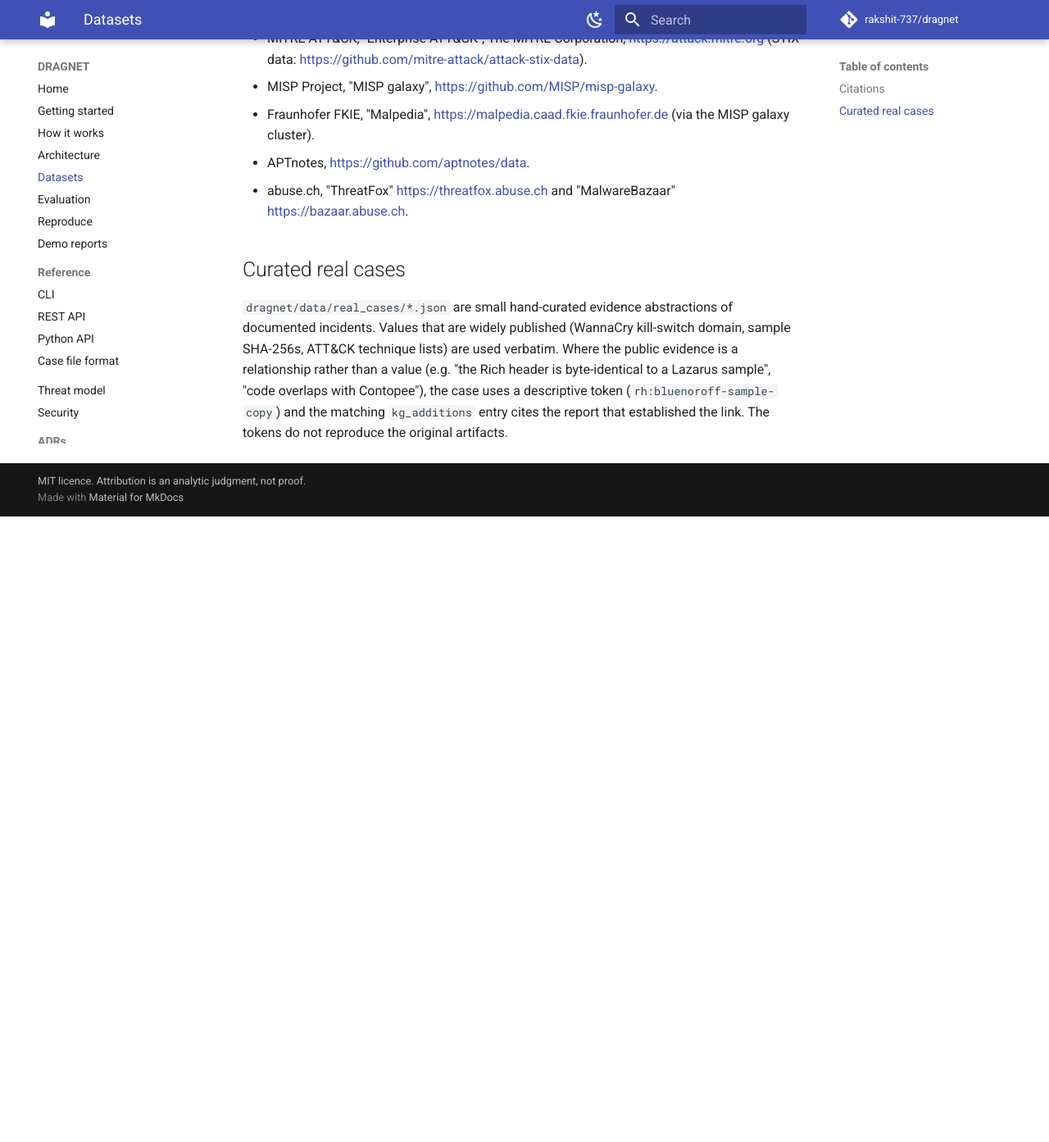
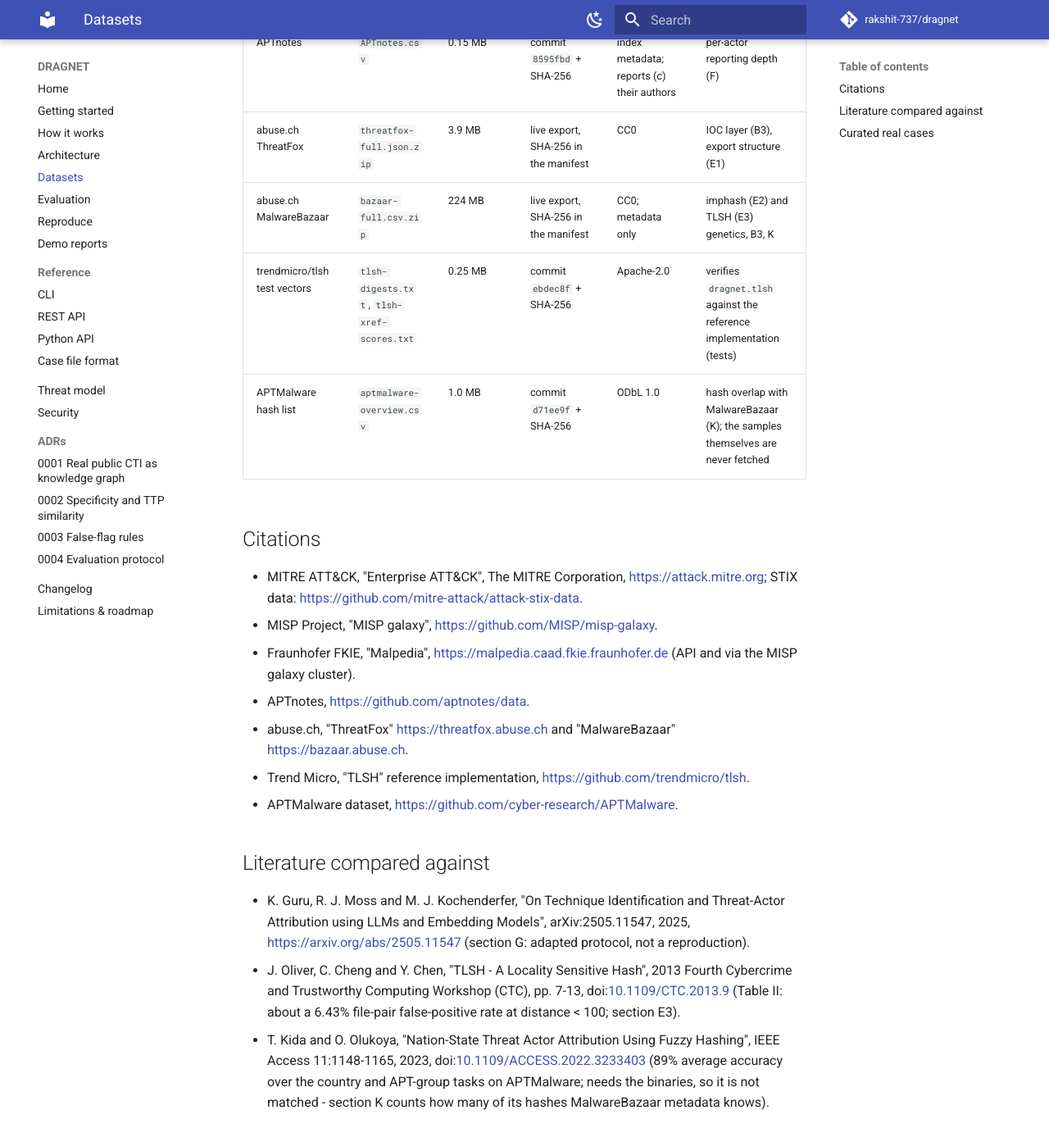
Before and after one commit to rakshit-737/dragnet, an MkDocs documentation site: the page built from docs/datasets.md, in a window 1280 px wide and 1400 px high, scrolled down 1155 px. Shown: the top 1393 px of the window at 82% size. Built offline with MkDocs 1.6.1 and Material for MkDocs 9.7.7, drawn with Linux system fonts in a browser that asks for light colours; comment, search, counter and statistics services are not loaded; before the commit the page ends 1785 px from its top, so only the background shows below that; some of the changed text lies outside the part shown.

Commit message:
docs(datasets): every downloaded source, sizes from the manifest, full literature references
Adds ATT&CK 12.1-18.1, ICS/Mobile 19.2, the Malpedia API, the TLSH test vectors and the
APTMalware hash list to the table, and full references with DOIs for Guru et al.
(arXiv:2505.11547), Oliver, Cheng & Chen (TLSH, CTC 2013, doi:10.1109/CTC.2013.9) and
Kida & Olukoya (IEEE Access 2023, doi:10.1109/ACCESS.2022.3233403; 89% is the average
accuracy over the country and APT-group tasks).

Co-Authored-By: Claude <noreply@anthropic.com>

```diff
--- a/docs/datasets.md
+++ b/docs/datasets.md
@@ -2,27 +2,48 @@
 
 All data is public threat-intelligence *metadata*. No malware sample is downloaded, stored or executed.
 Files land in `$DRAGNET_DATA` (default `../../datasets/dragnet` next to the repo, else `data/raw/`),
-never in git. `python scripts/download_data.py` fetches everything and writes `$DRAGNET_DATA/MANIFEST.json`
-(SHA-256, size, retrieval time). The committed `data/MANIFEST.json` records the exact snapshot the
-committed results were produced from; it is only updated when `--record` is passed.
+never in git. `python scripts/download_data.py` fetches everything (about 640 MB, the byte total of
+`data/MANIFEST.json`) and writes `$DRAGNET_DATA/MANIFEST.json` (SHA-256, size, retrieval time). The
+committed `data/MANIFEST.json` records the exact snapshot the committed results were produced from.
 
-| Source | File | Size | Version / pin | Licence / terms | Used for |
+| Source | File(s) | Size | Version / pin | Licence / terms | Used for |
 |---|---|---|---|---|---|
-| MITRE ATT&CK Enterprise | `enterprise-attack-19.2.json` | 54 MB | v19.2 | ATT&CK Terms of Use (royalty-free, attribution required) | actor profiles, campaigns, software, ground truth (A1, A3, C, D) |
-| MITRE ATT&CK Enterprise | `enterprise-attack-10.1.json` | 31 MB | v10.1 (Nov 2021) | as above | temporal hold-out profiles (A2) |
-| MISP galaxy threat-actor | `misp-threat-actor.json` | 1.4 MB | commit `e9e867f` | CC0 / BSD-2-Clause | aliases, suspected sponsor state |
-| MISP galaxy malpedia | `misp-malpedia.json` | 3.8 MB | commit `e9e867f` | CC BY-NC-SA 3.0 (Malpedia) | family synonym resolution |
-| APTnotes | `APTnotes.csv` | 0.15 MB | commit `8595fbd` | index metadata; reports (c) their authors | per-actor reporting depth (F) |
-| abuse.ch ThreatFox | `threatfox-full.json.zip` | 3.8 MB | live export (see manifest) | CC0 | IOC layer, IOC shelf-life (E1) |
-| abuse.ch MalwareBazaar | `bazaar-full.csv.zip` | 223 MB | live export (see manifest) | CC0; metadata only | imphash genetics layer (E2) |
+| MITRE ATT&CK Enterprise | `enterprise-attack-19.2.json` | 54 MB | v19.2, commit + SHA-256 | ATT&CK Terms of Use (royalty-free, attribution) | profiles, campaigns, software, ground truth (A1, A1-LF, A3, R, G, C, D, F) |
+| MITRE ATT&CK Enterprise | `enterprise-attack-10.1.json` | 31 MB | v10.1, SHA-256 | as above | stale open-world profiles (A2) |
+| MITRE ATT&CK Enterprise | `enterprise-attack-{12.1 ... 18.1}.json` | 315 MB | 7 releases, SHA-256 | as above | campaign union (B1), rolling origin (B2), v14.1 graph (B3) |
+| MITRE ATT&CK ICS + Mobile | `ics-attack-19.2.json`, `mobile-attack-19.2.json` | 4.1 + 5.8 MB | v19.2, SHA-256 | as above | campaign union across domains (B1) |
+| MISP galaxy threat-actor | `misp-threat-actor.json` | 1.4 MB | commit `e9e867f` + SHA-256 | CC0 / BSD-2-Clause | aliases, suspected sponsor state |
+| MISP galaxy malpedia | `misp-malpedia.json` | 3.8 MB | commit `e9e867f` + SHA-256 | CC BY-NC-SA 3.0 (Malpedia) | family synonym resolution |
+| Malpedia API | `malpedia-families.json`, `malpedia-actors.json` | 4.2 + 1.2 MB | live API, SHA-256 in the manifest | CC BY-NC-SA 3.0 (Fraunhofer FKIE) | B3 labels and actor synonyms |
+| APTnotes | `APTnotes.csv` | 0.15 MB | commit `8595fbd` + SHA-256 | index metadata; reports (c) their authors | per-actor reporting depth (F) |
+| abuse.ch ThreatFox | `threatfox-full.json.zip` | 3.9 MB | live export, SHA-256 in the manifest | CC0 | IOC layer (B3), export structure (E1) |
+| abuse.ch MalwareBazaar | `bazaar-full.csv.zip` | 224 MB | live export, SHA-256 in the manifest | CC0; metadata only | imphash (E2) and TLSH (E3) genetics, B3, K |
+| trendmicro/tlsh test vectors | `tlsh-digests.txt`, `tlsh-xref-scores.txt` | 0.25 MB | commit `ebdec8f` + SHA-256 | Apache-2.0 | verifies `dragnet.tlsh` against the reference implementation (tests) |
+| APTMalware hash list | `aptmalware-overview.csv` | 1.0 MB | commit `d71ee9f` + SHA-256 | ODbL 1.0 | hash overlap with MalwareBazaar (K); the samples themselves are never fetched |
 
 ## Citations
 
-- MITRE ATT&CK, "Enterprise ATT&CK", The MITRE Corporation, https://attack.mitre.org (STIX data: https://github.com/mitre-attack/attack-stix-data).
-- MISP Project, "MISP galaxy", https://github.com/MISP/misp-galaxy.
-- Fraunhofer FKIE, "Malpedia", https://malpedia.caad.fkie.fraunhofer.de (via the MISP galaxy cluster).
-- APTnotes, https://github.com/aptnotes/data.
-- abuse.ch, "ThreatFox" https://threatfox.abuse.ch and "MalwareBazaar" https://bazaar.abuse.ch.
+- MITRE ATT&CK, "Enterprise ATT&CK", The MITRE Corporation, <https://attack.mitre.org>; STIX data:
+  <https://github.com/mitre-attack/attack-stix-data>.
+- MISP Project, "MISP galaxy", <https://github.com/MISP/misp-galaxy>.
+- Fraunhofer FKIE, "Malpedia", <https://malpedia.caad.fkie.fraunhofer.de> (API and via the MISP galaxy cluster).
+- APTnotes, <https://github.com/aptnotes/data>.
+- abuse.ch, "ThreatFox" <https://threatfox.abuse.ch> and "MalwareBazaar" <https://bazaar.abuse.ch>.
+- Trend Micro, "TLSH" reference implementation, <https://github.com/trendmicro/tlsh>.
+- APTMalware dataset, <https://github.com/cyber-research/APTMalware>.
+
+## Literature compared against
+
+- K. Guru, R. J. Moss and M. J. Kochenderfer, "On Technique Identification and Threat-Actor
+  Attribution using LLMs and Embedding Models", arXiv:2505.11547, 2025,
+  <https://arxiv.org/abs/2505.11547> (section G: adapted protocol, not a reproduction).
+- J. Oliver, C. Cheng and Y. Chen, "TLSH - A Locality Sensitive Hash", 2013 Fourth Cybercrime and
+  Trustworthy Computing Workshop (CTC), pp. 7-13, doi:[10.1109/CTC.2013.9](https://doi.org/10.1109/CTC.2013.9)
+  (Table II: about a 6.43% file-pair false-positive rate at distance < 100; section E3).
+- T. Kida and O. Olukoya, "Nation-State Threat Actor Attribution Using Fuzzy Hashing", IEEE Access
+  11:1148-1165, 2023, doi:[10.1109/ACCESS.2022.3233403](https://doi.org/10.1109/ACCESS.2022.3233403)
+  (89% average accuracy over the country and APT-group tasks on APTMalware; needs the binaries, so it
+  is not matched - section K counts how many of its hashes MalwareBazaar metadata knows).
 
 ## Curated real cases
 
```
